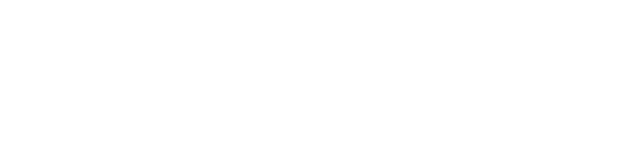
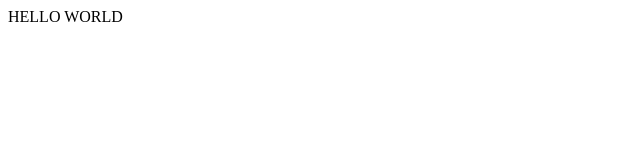
Before and after one commit to londonreturns/temporaryRepo, a plain HTML site: page index.html in a window 1280 px wide. Shown: the whole page, without its empty margins (0-640 px from the left). Drawn offline with Linux system fonts and the light colour scheme.

Commit message:
added hello world

```diff
--- a/index.html
+++ b/index.html
@@ -1,2 +1,5 @@
 <HTML>
+<BODY>
+	HELLO WORLD
+</BODY>
 </HTML>
```
